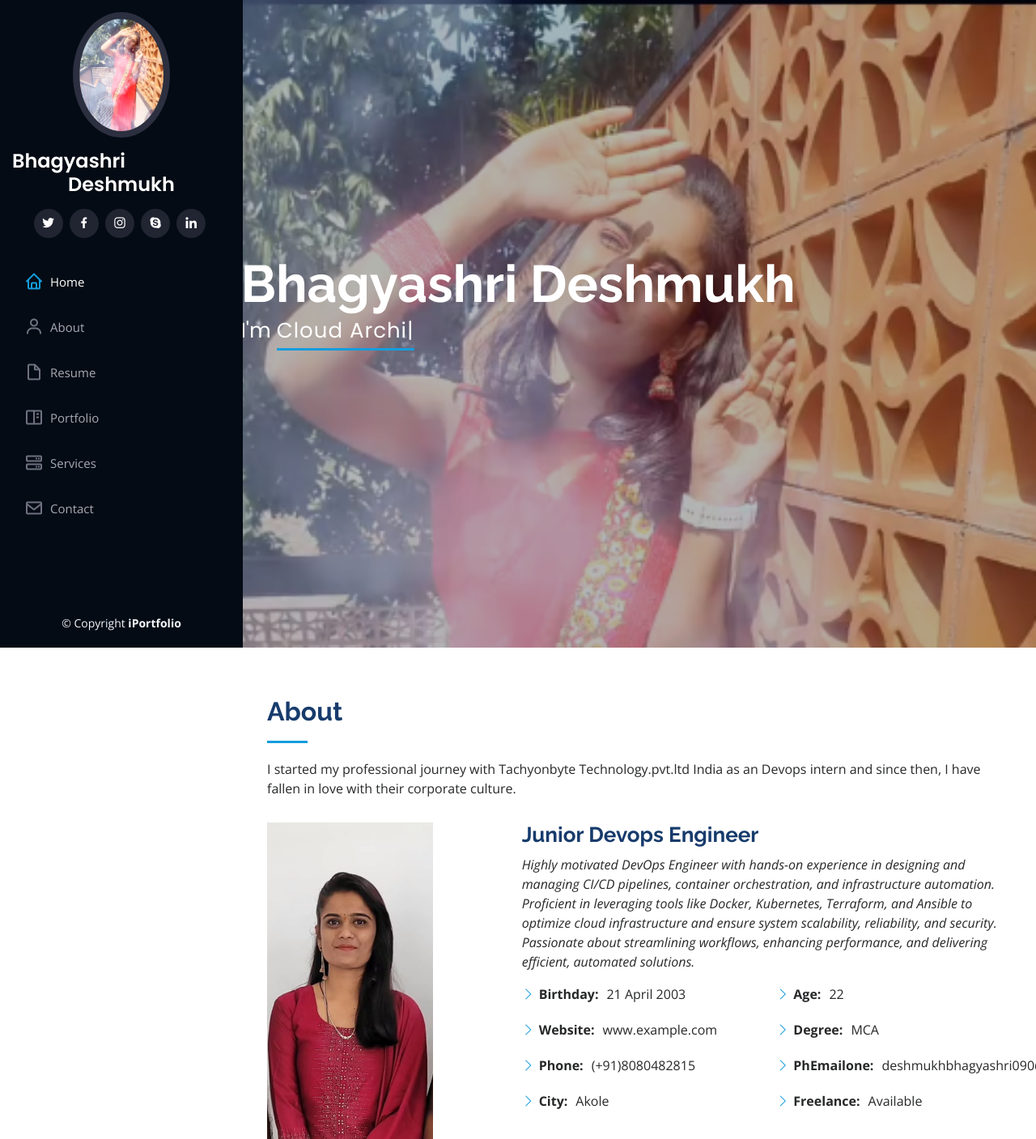
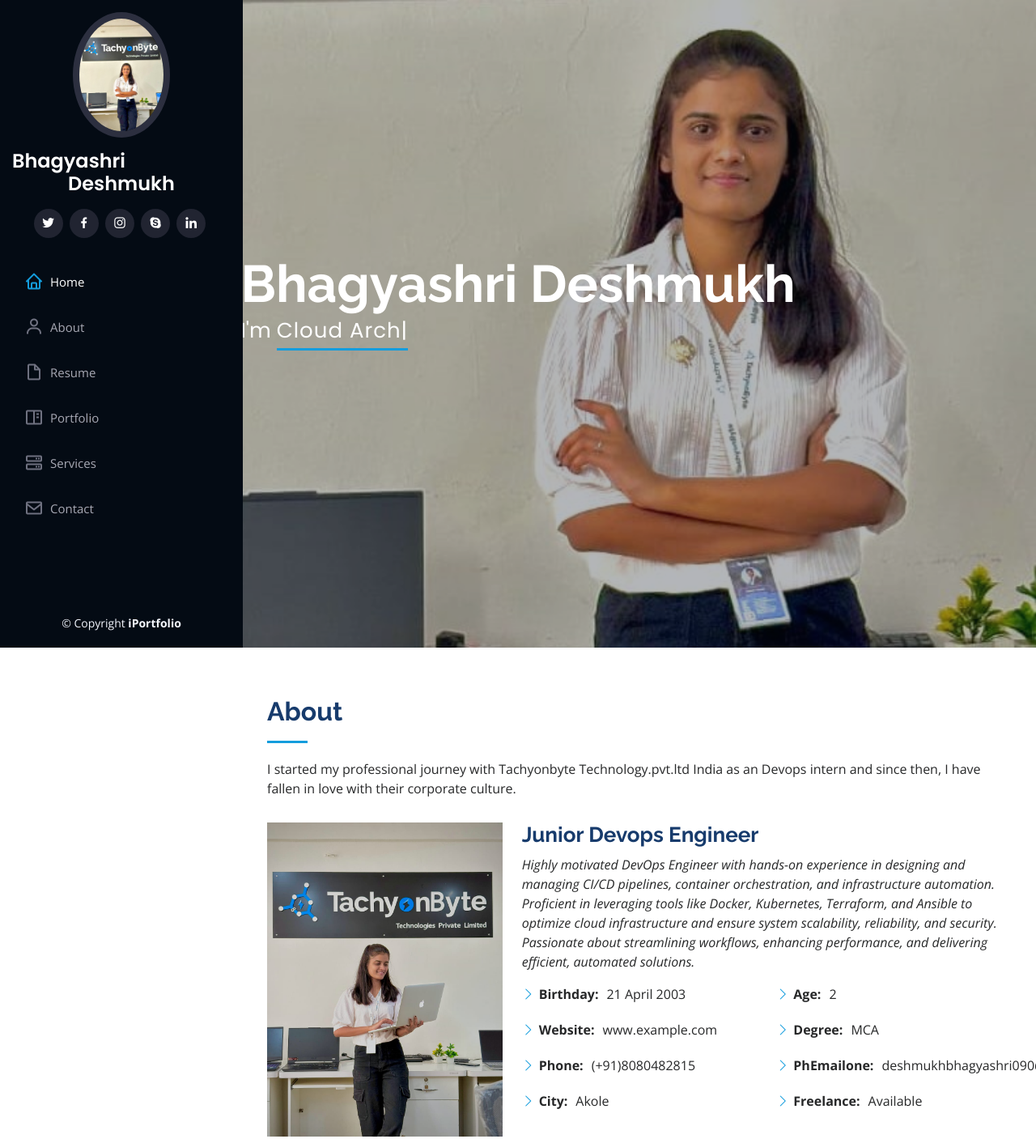
Before and after one commit to Bhagyashri-21/myportfolio, a plain HTML site: page index.html in a window 1280 px wide. Shown: the top 1407 px of the page at 81% size. Drawn offline with nearby package versions, Linux system fonts and the light colour scheme.

Commit message:
changes in index and css files

```diff
--- a/assets/css/style.css
+++ b/assets/css/style.css
@@ -241,7 +241,7 @@ h6 {
 #hero {
   width: 100%;
   height: 100vh;
-  background: url("../img/bhagyaa.png") top center; /* Updated background image */
+  background: url("../img/bhagya10.jpeg") top center; /* Updated background image */
   background-size: cover;
   position: relative;
 }
--- a/index.html
+++ b/index.html
@@ -46,7 +46,7 @@
     <div class="d-flex flex-column">
 
       <div class="profile">
-        <img src="assets/img/bhagyaa.png" alt="" class="img-fluid rounded-circle">
+        <img src="assets/img/bhagya.jpeg" alt="" class="img-fluid rounded-circle">
         <h1 class="text-light"><a href="index.html">Bhagyashri Deshmukh</a></h1>
         <div class="social-links mt-3 text-center">
           <a href="" class="twitter"><i class="bx bxl-twitter"></i></a>
@@ -91,7 +91,7 @@
 
         <div class="row">
           <div class="col-lg-4" data-aos="fade-right">
-            <img src="assets/img/BHAGUMOM.png" class="img-fluid" alt="">
+            <img src="assets/img/bhagyaaa.jpeg" class="img-fluid" alt="">
           </div>
           <div class="col-lg-8 pt-4 pt-lg-0 content" data-aos="fade-left">
             <h3>Junior Devops Engineer </h3>
@@ -109,7 +109,7 @@
               </div>
               <div class="col-lg-6">
                 <ul>
-                  <li><i class="bi bi-chevron-right"></i> <strong>Age:</strong> <span>22</span></li>
+                  <li><i class="bi bi-chevron-right"></i> <strong>Age:</strong> <span>2</span></li>
                   <li><i class="bi bi-chevron-right"></i> <strong>Degree:</strong> <span>MCA</span></li>
                   <li><i class="bi bi-chevron-right"></i> <strong>PhEmailone:</strong> <span>deshmukhbhagyashri090@gmail.com</span></li>
                   <li><i class="bi bi-chevron-right"></i> <strong>Freelance:</strong> <span>Available</span></li>
```
Also changed, not shown: assets/img/WhatsApp Image 2025-03-02 at 5.10.36 PM.jpeg (added), assets/img/bhagya.jpeg (added), assets/img/bhagya04.jpeg (added), assets/img/bhagya05.jpeg (added), assets/img/bhagya06.jpeg (added), assets/img/bhagya10.jpeg (added), assets/img/bhagyaaa.jpeg (added), assets/img/sunpose.png (renamed from assets/img/bhagyaa.png).
